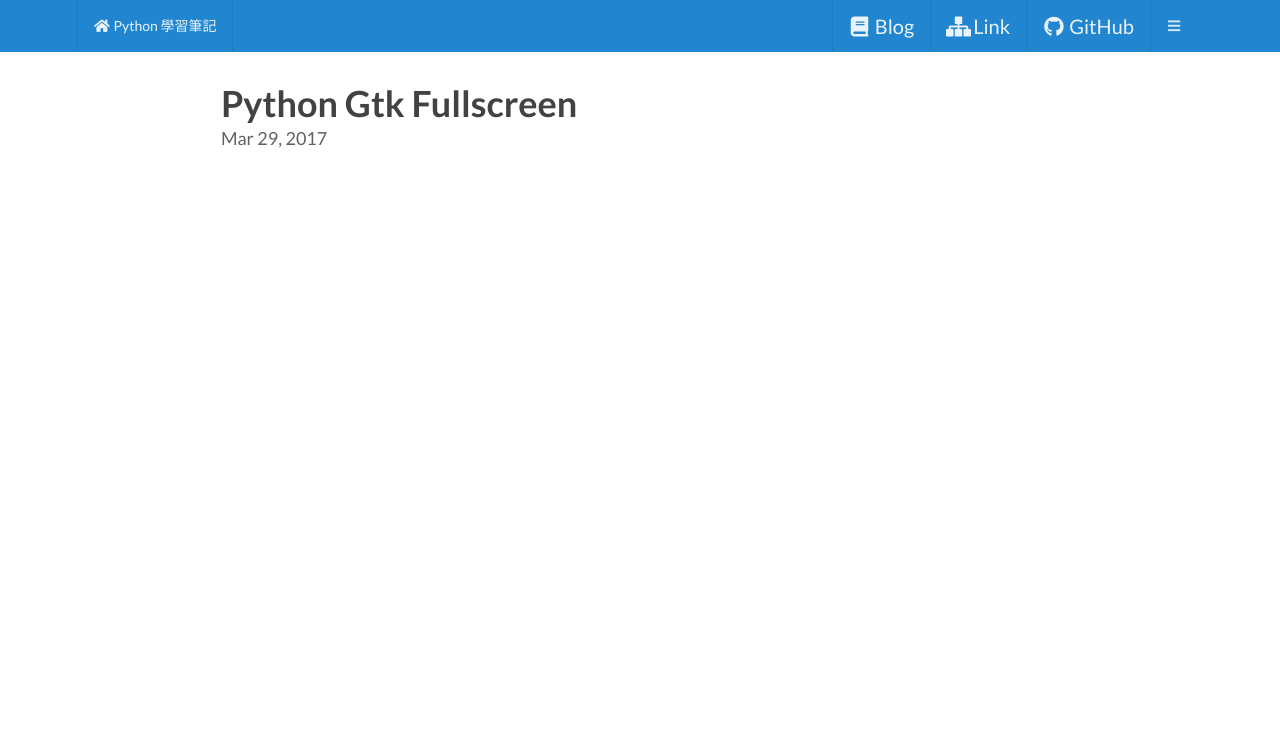
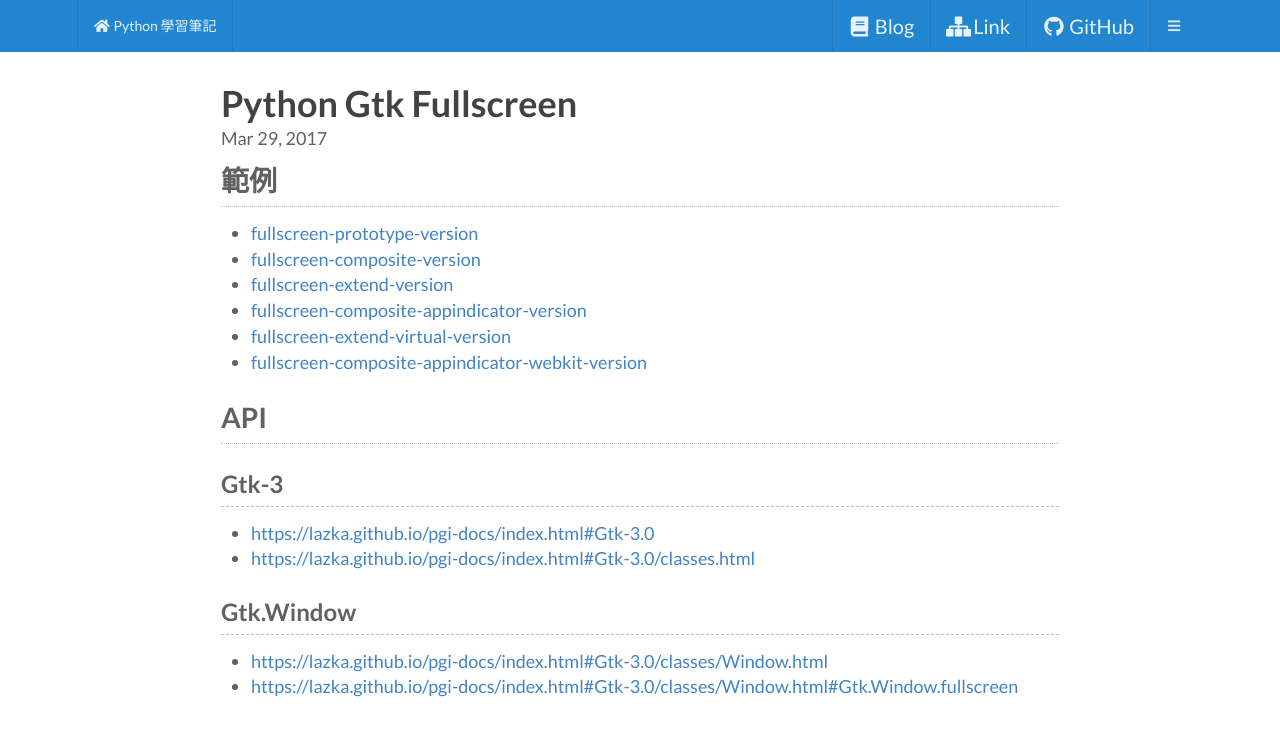
Before and after one commit to foreachsam/book-lang-python, a Jekyll site: the page built from read/subject/fullscreen/index.md, in a window 1280 px wide and 900 px high. Shown: the top 736 px of the window. Built offline with Jekyll 4.4.1, drawn with Linux system fonts in a browser that asks for light colours; nearby versions of some CDN libraries; comment, search, counter and statistics services are not loaded.

Commit message:
fullscreen

```diff
--- a/read/subject/fullscreen/index.md
+++ b/read/subject/fullscreen/index.md
@@ -6,3 +6,26 @@ description: >
 date: 2017-03-29 14:04:21 +0800
 source_url: '/read/subject/fullscreen/index.md'
 ---
+
+
+## 範例
+
+* [fullscreen-prototype-version](https://github.com/foreachsam/book-lang-python/blob/gh-pages/example/subject/fullscreen/fullscreen-prototype-version/main.py)
+* [fullscreen-composite-version](https://github.com/foreachsam/book-lang-python/blob/gh-pages/example/subject/fullscreen/fullscreen-composite-version/main.py)
+* [fullscreen-extend-version](https://github.com/foreachsam/book-lang-python/blob/gh-pages/example/subject/fullscreen/fullscreen-extend-version/main.py)
+* [fullscreen-composite-appindicator-version](https://github.com/foreachsam/book-lang-python/blob/gh-pages/example/subject/fullscreen/fullscreen-composite-appindicator-version/main.py)
+* [fullscreen-extend-virtual-version](https://github.com/foreachsam/book-lang-python/blob/gh-pages/example/subject/fullscreen/fullscreen-extend-virtual-version/main.py)
+* [fullscreen-composite-appindicator-webkit-version](https://github.com/foreachsam/book-lang-python/blob/gh-pages/example/subject/fullscreen/fullscreen-composite-appindicator-webkit-version/main.py)
+
+
+## API
+
+### Gtk-3
+
+* [https://lazka.github.io/pgi-docs/index.html#Gtk-3.0](https://lazka.github.io/pgi-docs/index.html#Gtk-3.0)
+* [https://lazka.github.io/pgi-docs/index.html#Gtk-3.0/classes.html](https://lazka.github.io/pgi-docs/index.html#Gtk-3.0/classes.html)
+
+### Gtk.Window
+
+* [https://lazka.github.io/pgi-docs/index.html#Gtk-3.0/classes/Window.html](https://lazka.github.io/pgi-docs/index.html#Gtk-3.0/classes/Window.html)
+* [https://lazka.github.io/pgi-docs/index.html#Gtk-3.0/classes/Window.html#Gtk.Window.fullscreen](https://lazka.github.io/pgi-docs/index.html#Gtk-3.0/classes/Window.html#Gtk.Window.fullscreen)
```
